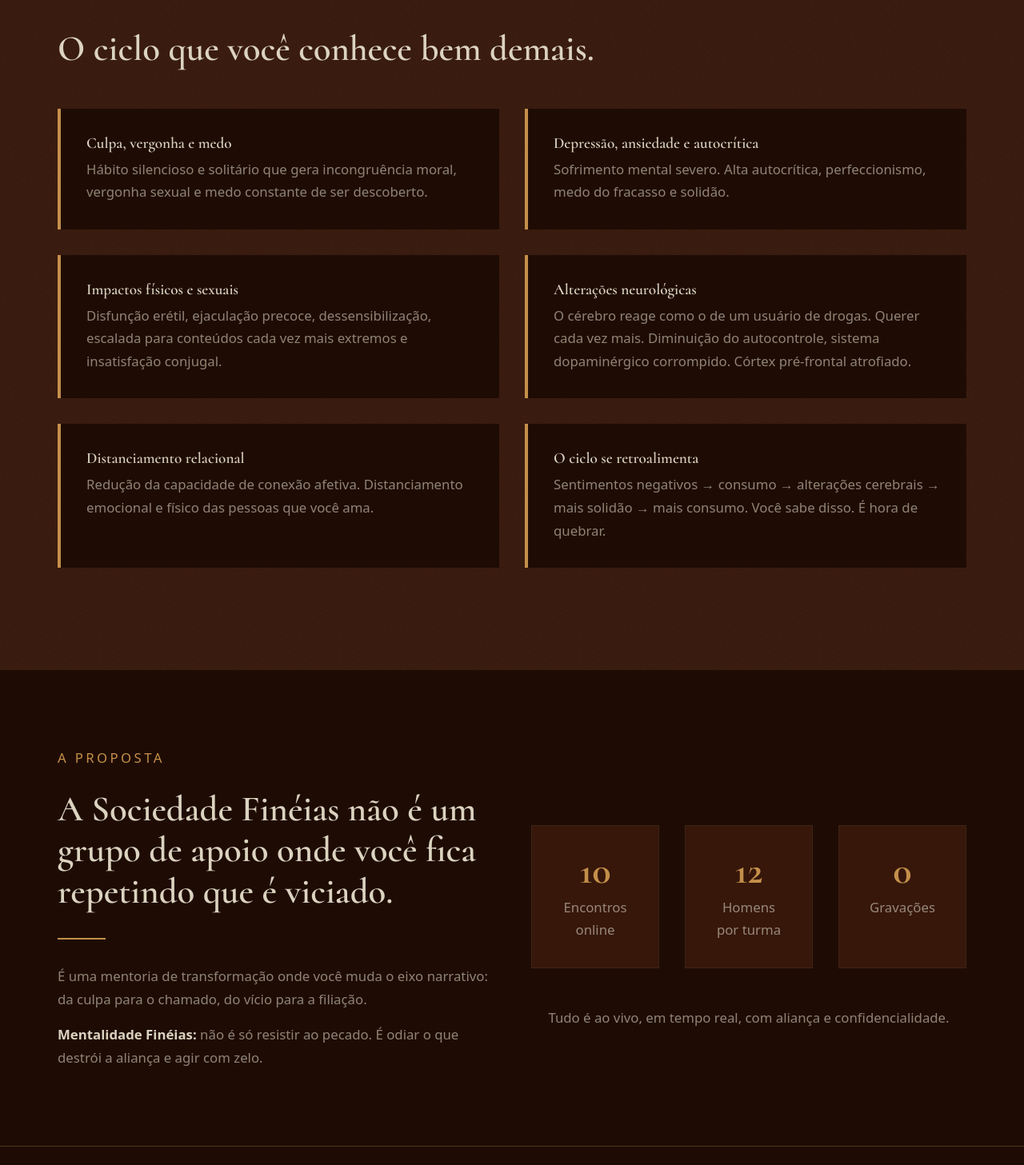
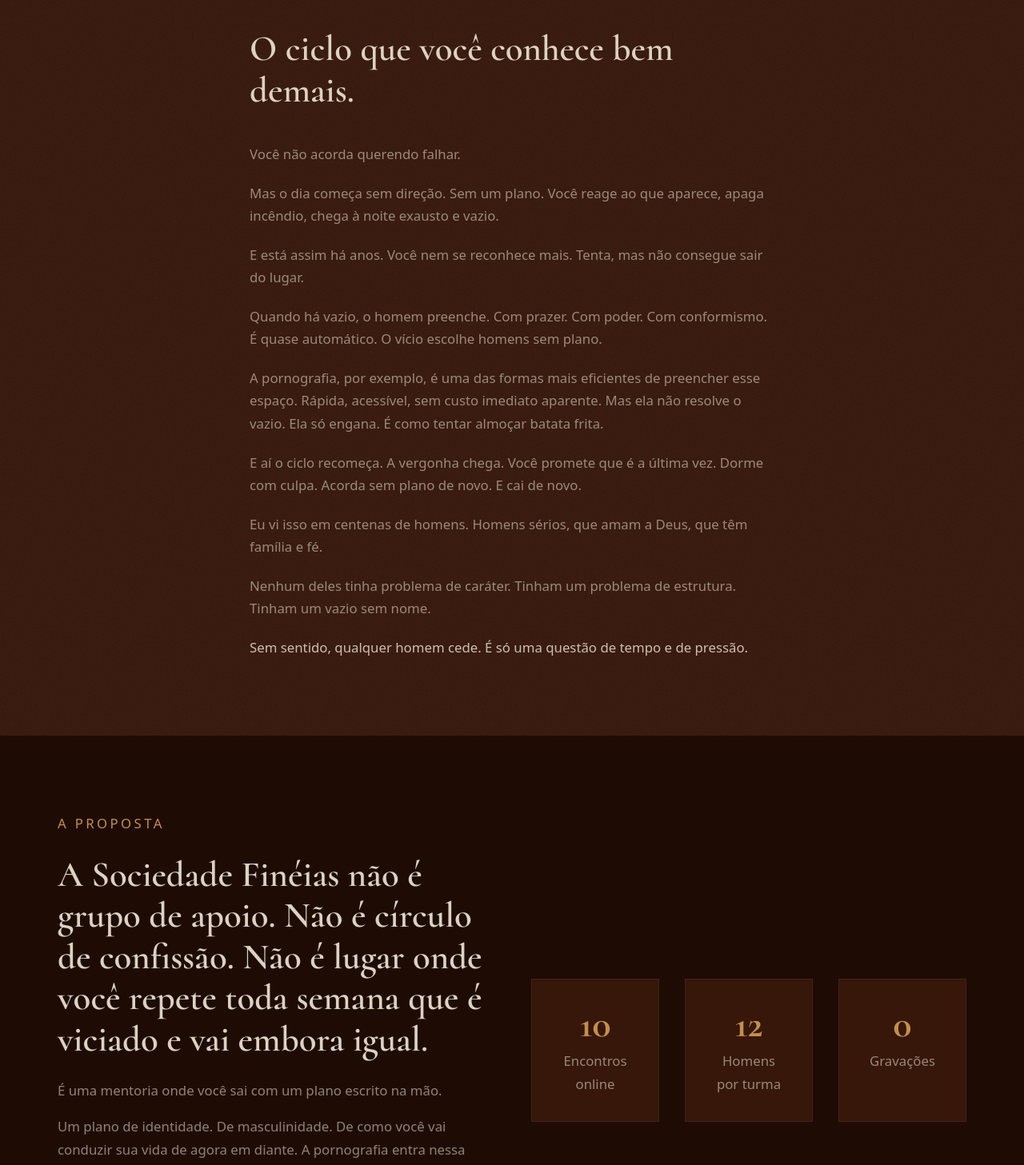
Before and after one commit to ocedro/ocedro2, a Next.js app: page /fineias in a window 1280 px wide. Shown: the part 860-2317 px from the top of the page at 80% size. Built offline with nearby package versions, Linux system fonts and the light colour scheme.

Commit message:
fineias: reposiciona copy para masculinidade e plano
- Hero: novo H1 e subtítulo com foco em plano de vida
- Ciclo: substitui cards por texto pastoral em forma de carta
- Proposta: reescreve com entrega do plano como centro

```diff
--- a/app/fineias/page.tsx
+++ b/app/fineias/page.tsx
@@ -55,10 +55,10 @@
             />
             <SectionLabel>Mentoria Fineias</SectionLabel>
             <h1 className="mb-6 text-cedro-white">
-              Você prometeu que seria a última vez. Mas caiu de novo.
+              Seu problema não é só pornografia. É que você não tem um plano.
             </h1>
             <p className="text-lg text-cedro-sage mb-10">
-              A Sociedade Finéias é uma mentoria em grupo para homens cristãos que estão prontos para quebrar o ciclo do vício em pornografia. 10 encontros. 12 homens. Sem gravação. Tudo acontece ao vivo.
+              A Sociedade Finéias é uma mentoria em grupo para homens cristãos que estão prontos para parar de improvisar, retomar o controle e construir um plano de uma vida que valha a pena ser vivida. 10 encontros. 12 homens. Sem gravação.
             </p>
             <Button asChild withArrow>
               <a href="https://form.respondi.app/Qr9kjWMI" target="_blank" rel="noopener noreferrer">Quero sair desse ciclo</a>
@@ -69,23 +69,17 @@
 
       {/* O CICLO */}
       <section className="py-24 bg-cedro-navy text-cedro-white relative overflow-hidden" style={textureStyle}>
-        <div className="max-w-[1200px] mx-auto px-5 md:px-8 relative z-10">
-          <h2 className="mb-12 text-cedro-white">O ciclo que você conhece bem demais.</h2>
-          <div className="grid grid-cols-1 md:grid-cols-2 gap-8 my-8">
-            {[
-              { title: 'Culpa, vergonha e medo', desc: 'Hábito silencioso e solitário que gera incongruência moral, vergonha sexual e medo constante de ser descoberto.' },
-              { title: 'Depressão, ansiedade e autocrítica', desc: 'Sofrimento mental severo. Alta autocrítica, perfeccionismo, medo do fracasso e solidão.' },
-              { title: 'Impactos físicos e sexuais', desc: 'Disfunção erétil, ejaculação precoce, dessensibilização, escalada para conteúdos cada vez mais extremos e insatisfação conjugal.' },
-              { title: 'Alterações neurológicas', desc: 'O cérebro reage como o de um usuário de drogas. Querer cada vez mais. Diminuição do autocontrole, sistema dopaminérgico corrompido. Córtex pré-frontal atrofiado.' },
-              { title: 'Distanciamento relacional', desc: 'Redução da capacidade de conexão afetiva. Distanciamento emocional e físico das pessoas que você ama.' },
-              { title: 'O ciclo se retroalimenta', desc: 'Sentimentos negativos → consumo → alterações cerebrais → mais solidão → mais consumo. Você sabe disso. É hora de quebrar.' }
-            ].map((symptom, i) => (
-              <div key={i} className="p-8 bg-cedro-black border-l-4 border-cedro-red">
-                <h4 className="font-sans text-base font-bold text-cedro-white mb-2">{symptom.title}</h4>
-                <p className="text-sm text-cedro-sage">{symptom.desc}</p>
-              </div>
-            ))}
-          </div>
+        <div className="max-w-[720px] mx-auto px-5 md:px-8 relative z-10">
+          <h2 className="mb-10 text-cedro-white">O ciclo que você conhece bem demais.</h2>
+          <p className="text-cedro-sage mb-5 text-lg">Você não acorda querendo falhar.</p>
+          <p className="text-cedro-sage mb-5">Mas o dia começa sem direção. Sem um plano. Você reage ao que aparece, apaga incêndio, chega à noite exausto e vazio.</p>
+          <p className="text-cedro-sage mb-5">E está assim há anos. Você nem se reconhece mais. Tenta, mas não consegue sair do lugar.</p>
+          <p className="text-cedro-sage mb-5">Quando há vazio, o homem preenche. Com prazer. Com poder. Com conformismo. É quase automático. O vício escolhe homens sem plano.</p>
+          <p className="text-cedro-sage mb-5">A pornografia, por exemplo, é uma das formas mais eficientes de preencher esse espaço. Rápida, acessível, sem custo imediato aparente. Mas ela não resolve o vazio. Ela só engana. É como tentar almoçar batata frita.</p>
+          <p className="text-cedro-sage mb-5">E aí o ciclo recomeça. A vergonha chega. Você promete que é a última vez. Dorme com culpa. Acorda sem plano de novo. E cai de novo.</p>
+          <p className="text-cedro-sage mb-5">Eu vi isso em centenas de homens. Homens sérios, que amam a Deus, que têm família e fé.</p>
+          <p className="text-cedro-sage mb-5">Nenhum deles tinha problema de caráter. Tinham um problema de estrutura. Tinham um vazio sem nome.</p>
+          <p className="text-cedro-sage font-semibold text-cedro-white/90">Sem sentido, qualquer homem cede. É só uma questão de tempo e de pressão.</p>
         </div>
       </section>
 
@@ -95,12 +89,12 @@
           <div className="grid grid-cols-1 md:grid-cols-2 gap-12 items-center">
             <div>
               <SectionLabel>A proposta</SectionLabel>
-              <h2 className="mb-4 text-cedro-white">
-                A Sociedade Finéias não é um grupo de apoio onde você fica repetindo que é viciado.
+              <h2 className="mb-6 text-cedro-white">
+                A Sociedade Finéias não é grupo de apoio. Não é círculo de confissão. Não é lugar onde você repete toda semana que é viciado e vai embora igual.
               </h2>
-              <Divider />
-              <p className="mb-4 text-cedro-sage">É uma mentoria de transformação onde você muda o eixo narrativo: da culpa para o chamado, do vício para a filiação.</p>
-              <p className="text-cedro-sage"><strong className="text-cedro-white font-bold">Mentalidade Finéias:</strong> não é só resistir ao pecado. É odiar o que destrói a aliança e agir com zelo.</p>
+              <p className="mb-4 text-cedro-sage">É uma mentoria onde você sai com um plano escrito na mão.</p>
+              <p className="mb-4 text-cedro-sage">Um plano de identidade. De masculinidade. De como você vai conduzir sua vida de agora em diante. A pornografia entra nessa conversa, mas ela não é o centro. O centro é você entender quem você é, o que está destruindo isso, e como reconstruir com estrutura.</p>
+              <p className="text-cedro-sage">Dez encontros. Doze homens. Nada gravado. Tudo acontece ao vivo porque esse tipo de trabalho só funciona quando há aliança de verdade.</p>
             </div>
             <div>
               <div className="grid grid-cols-1 sm:grid-cols-3 gap-8 my-12">
```
